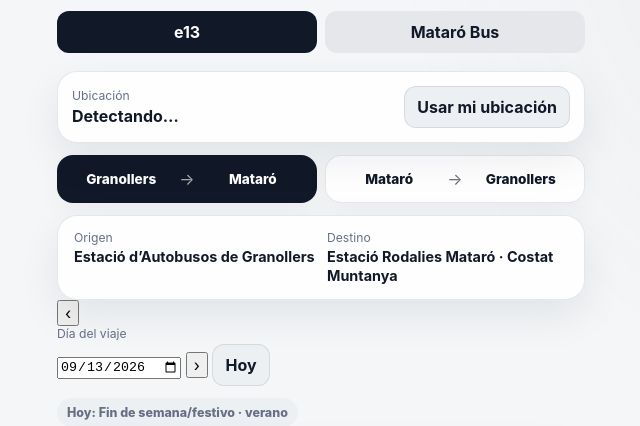
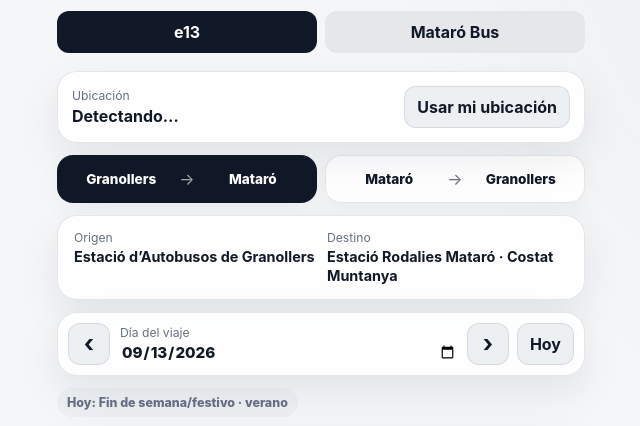
Before and after one commit to newdhas/bus-granollers-mataro, a website with bundled scripts: page index.html in a window 1280 px wide. Shown: the part 110-536 px from the top of the page, without its empty margins (319-959 px from the left). Built offline with nearby package versions, Linux system fonts and the light colour scheme; no server answers.

Commit message:
Style e13 day selector

```diff
--- a/styles.css
+++ b/styles.css
@@ -38,7 +38,7 @@ body {
     radial-gradient(circle at top right, rgba(127,127,127,.08), transparent 36rem),
     var(--bg);
 }
-button { font: inherit; }
+button, input { font: inherit; }
 
 .app-shell {
   width: min(100%, 560px);
@@ -65,6 +65,7 @@ h1 { margin: 0; font-size: 2rem; letter-spacing: -.04em; }
 
 .location-panel,
 .route-meta,
+.date-panel,
 .info-card {
   background: var(--card);
   backdrop-filter: blur(18px);
@@ -131,6 +132,45 @@ h1 { margin: 0; font-size: 2rem; letter-spacing: -.04em; }
   font-size: .9rem;
   line-height: 1.3;
 }
+
+.date-panel {
+  display: grid;
+  grid-template-columns: 42px minmax(0,1fr) 42px auto;
+  gap: 8px;
+  align-items: center;
+  margin-top: 12px;
+  padding: 10px;
+}
+.date-picker {
+  min-width: 0;
+  display: block;
+  padding: 0 2px;
+}
+.date-picker .muted { margin-bottom: 2px; }
+.date-picker input {
+  width: 100%;
+  min-width: 0;
+  border: 0;
+  outline: 0;
+  background: transparent;
+  color: var(--text);
+  font-weight: 850;
+  font-size: .95rem;
+  color-scheme: light dark;
+}
+.date-nav-btn {
+  width: 42px;
+  height: 42px;
+  border: 1px solid var(--line);
+  border-radius: 12px;
+  background: var(--soft);
+  color: var(--text);
+  font-size: 1.5rem;
+  line-height: 1;
+  font-weight: 700;
+  cursor: pointer;
+}
+.today-btn { white-space: nowrap; }
 
 .calendar-chip {
   display: inline-flex;
@@ -237,6 +277,13 @@ code { font-family: ui-monospace, SFMono-Regular, Menlo, monospace; }
 
 .skeleton { opacity: .72; }
 
+@media (max-width: 430px) {
+  .date-panel {
+    grid-template-columns: 40px minmax(0,1fr) 40px;
+  }
+  .today-btn { grid-column: 1 / -1; width: 100%; }
+}
+
 @media (max-width: 390px) {
   .route-city { font-size:.76rem; }
   .route-meta { grid-template-columns: 1fr; }
```
